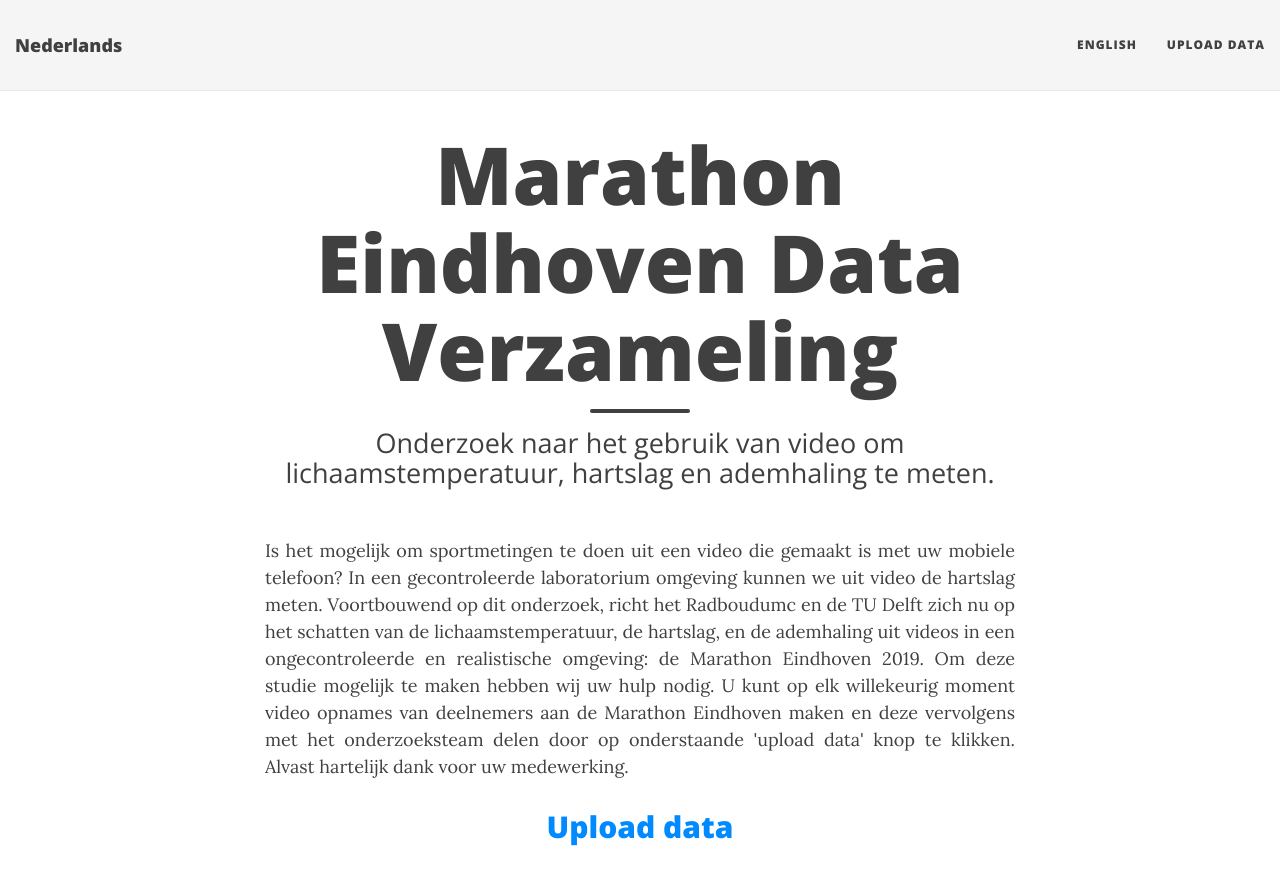
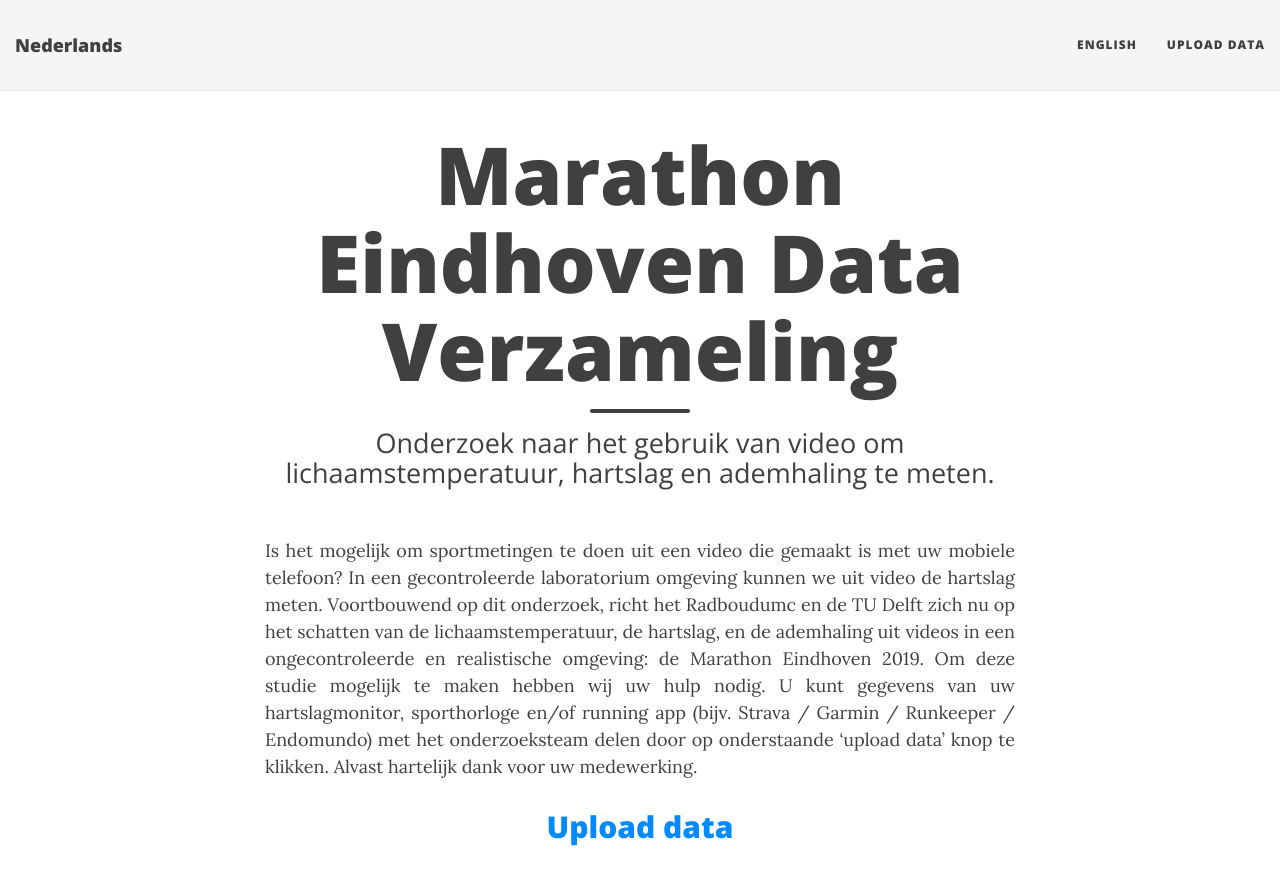
Before and after one commit to MarathonEindhoven/MarathonEindhoven.github.io, a Jekyll site: the page built from index.html, in a window 1280 px wide and 900 px high. Shown: the top 885 px of the window. Built offline with Jekyll 4.4.1, drawn with Linux system fonts in a browser that asks for light colours; nearby versions of some CDN libraries; the list of posts is cut into pages by our own code.

Commit message:
Update description

```diff
--- a/index.html
+++ b/index.html
@@ -9,7 +9,7 @@
 
 <p align="justify">
 
-Is het mogelijk om sportmetingen te doen uit een video die gemaakt is met uw mobiele telefoon? In een gecontroleerde laboratorium omgeving kunnen we uit video de hartslag meten. Voortbouwend op dit onderzoek, richt het Radboudumc en de TU Delft zich nu op het schatten van de lichaamstemperatuur, de hartslag, en de ademhaling uit videos in een ongecontroleerde en realistische omgeving: de Marathon Eindhoven 2019. Om deze studie mogelijk te maken hebben wij uw hulp nodig. U kunt op elk willekeurig moment video opnames van deelnemers aan de Marathon Eindhoven maken en deze vervolgens met het onderzoeksteam delen door op onderstaande 'upload data' knop te klikken. Alvast hartelijk dank voor uw medewerking.
+Is het mogelijk om sportmetingen te doen uit een video die gemaakt is met uw mobiele telefoon? In een gecontroleerde laboratorium omgeving kunnen we uit video de hartslag meten. Voortbouwend op dit onderzoek, richt het Radboudumc en de TU Delft zich nu op het schatten van de lichaamstemperatuur, de hartslag, en de ademhaling uit videos in een ongecontroleerde en realistische omgeving: de Marathon Eindhoven 2019. Om deze studie mogelijk te maken hebben wij uw hulp nodig. U kunt gegevens van uw hartslagmonitor, sporthorloge en/of running app (bijv. Strava / Garmin / Runkeeper / Endomundo) met het onderzoeksteam delen door op onderstaande ‘upload data’ knop te klikken. Alvast hartelijk dank voor uw medewerking.
 </p>
 
 <center>
```
